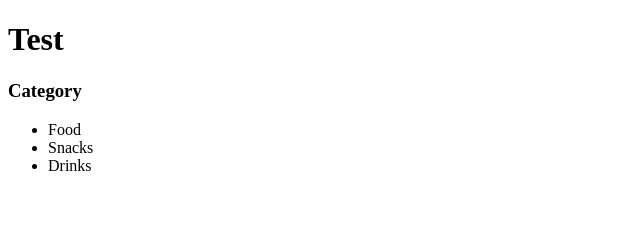
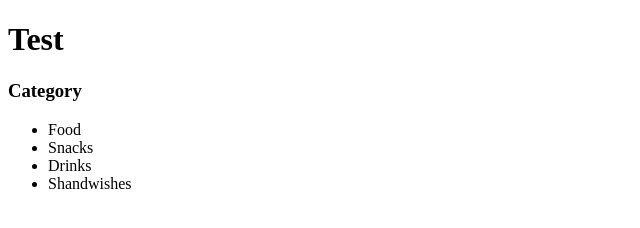
Before and after one commit to amalasaadabdelrahman/Lab1_Test, a plain HTML site: page index.html in a window 1280 px wide. Shown: the whole page, without its empty margins (0-640 px from the left). Drawn offline with Linux system fonts and the light colour scheme.

Commit message:
edit cat

```diff
--- a/index.html
+++ b/index.html
@@ -14,6 +14,7 @@
         <li>Food</li>
         <li>Snacks</li>
         <li>Drinks</li>
+        <li>Shandwishes</li>
     </ul>
 
 </body>
```
